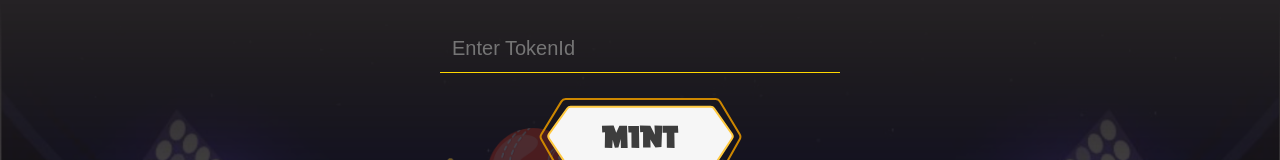
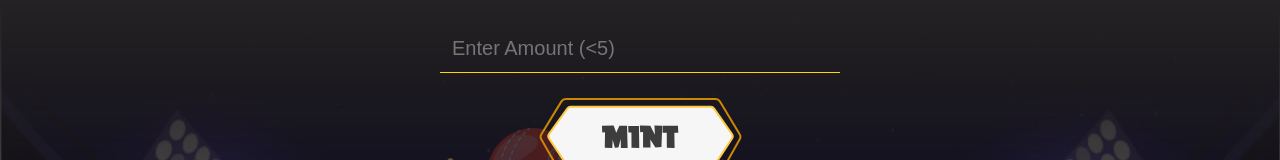
Before and after one commit to askwhyharsh/cricket-loot, a Next.js app: page /componets/mintcard in a window 1280 px wide. Shown: the top 160 px of the page. Built offline with nearby package versions, Linux system fonts and the light colour scheme; a web font is replaced by a local one.

Commit message:
changed address and price

```diff
--- a/pages/componets/mintbtn.jsx
+++ b/pages/componets/mintbtn.jsx
@@ -34,9 +34,11 @@ const Mintbtn = () => {
     const provider = new ethers.providers.Web3Provider(window.ethereum);
     const signer = provider.getSigner();
     const contract = new ethers.Contract(CONTRACT_ADDRESS, abi, signer);
+    if(value>0 && value<5) {
     let txn1 = await contract.claim(value, {value: ethers.utils.parseEther("0.0269")});
     let wait = await txn1.wait();
     console.log('Minted NFT');
+    }
     }
     catch (error) {
       console.log(error);
@@ -58,7 +60,7 @@ const Mintbtn = () => {
         <input
           className="mintinput"
           type="number"
-          placeholder="Enter TokenId"
+          placeholder="Enter Amount (<5)"
           value={value}
           onChange={handleChange}
         />
```
